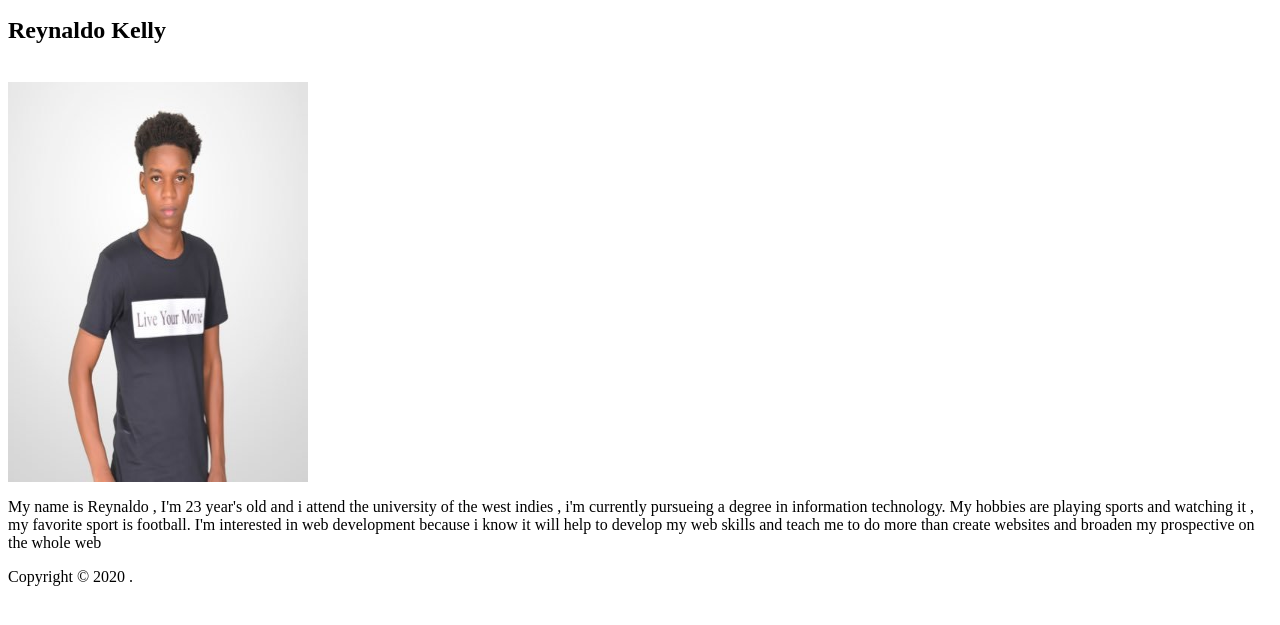
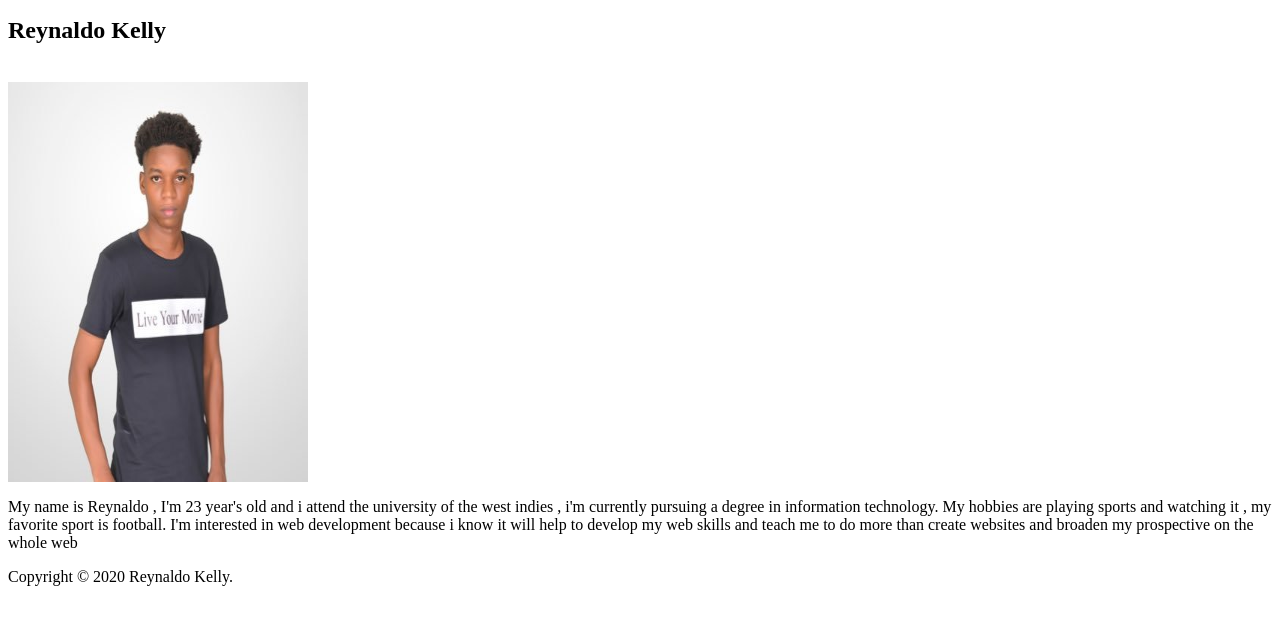
Before and after one commit to Reynaldokelly18/info2180-lab1, a plain HTML site: page index.html in a window 1280 px wide. Shown: the part 87-712 px from the top of the page. Drawn offline with Linux system fonts and the light colour scheme.

Commit message:
Update index.html

```diff
--- a/index.html
+++ b/index.html
@@ -10,13 +10,13 @@
  <h2>Reynaldo Kelly</h2>
  <br>
  <img src="Reynaldo.jpg" width="300" height="400">
- <p>My name is Reynaldo , I'm 23 year's old and  i attend the university of the west indies , i'm currently pursueing a degree in information technology.
+ <p>My name is Reynaldo , I'm 23 year's old and  i attend the university of the west indies , i'm currently pursuing a degree in information technology.
  My hobbies are playing sports and watching it , my favorite sport is football. I'm interested in web development because i know it will help to develop my web skills
  and teach me to do more than create websites and broaden my prospective on the whole web</p>
 
  </main>
  <footer>
- <p>Copyright &copy; 2020 <Reynaldo Kelly>.</p>
+ <p>Copyright &copy; 2020 Reynaldo Kelly.</p>
  </footer>
 </body>
 </html>
```
